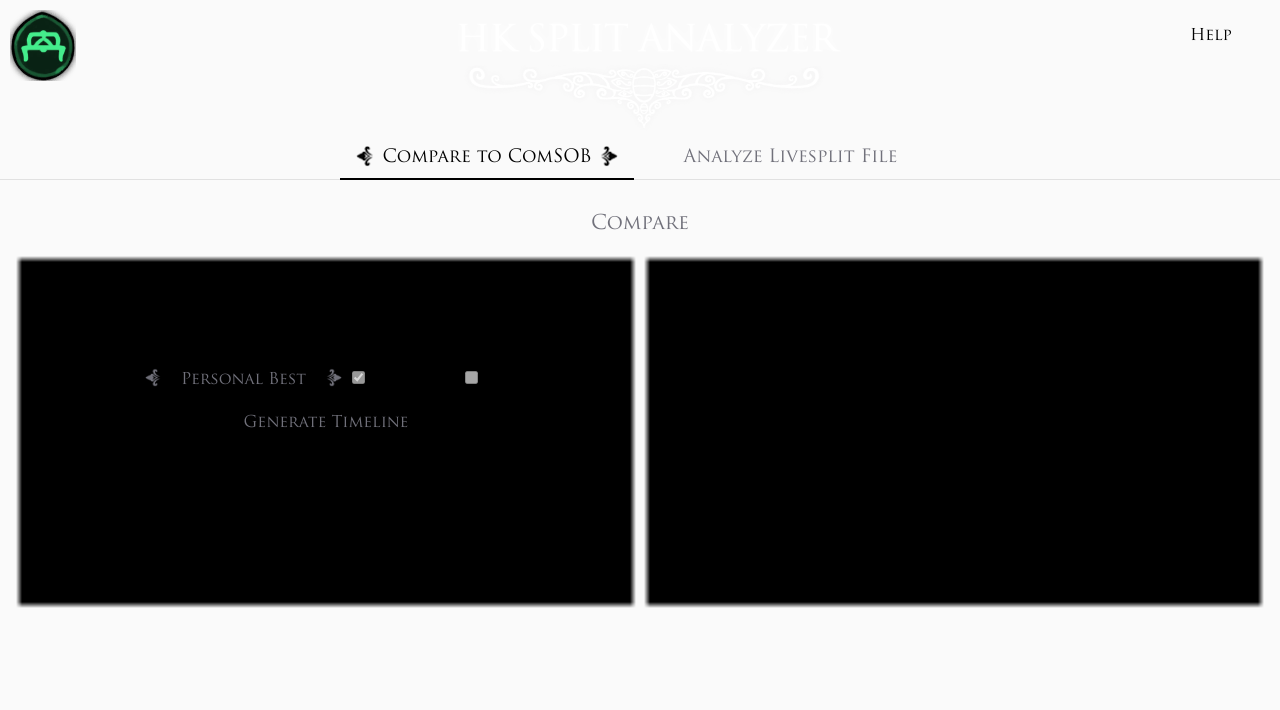
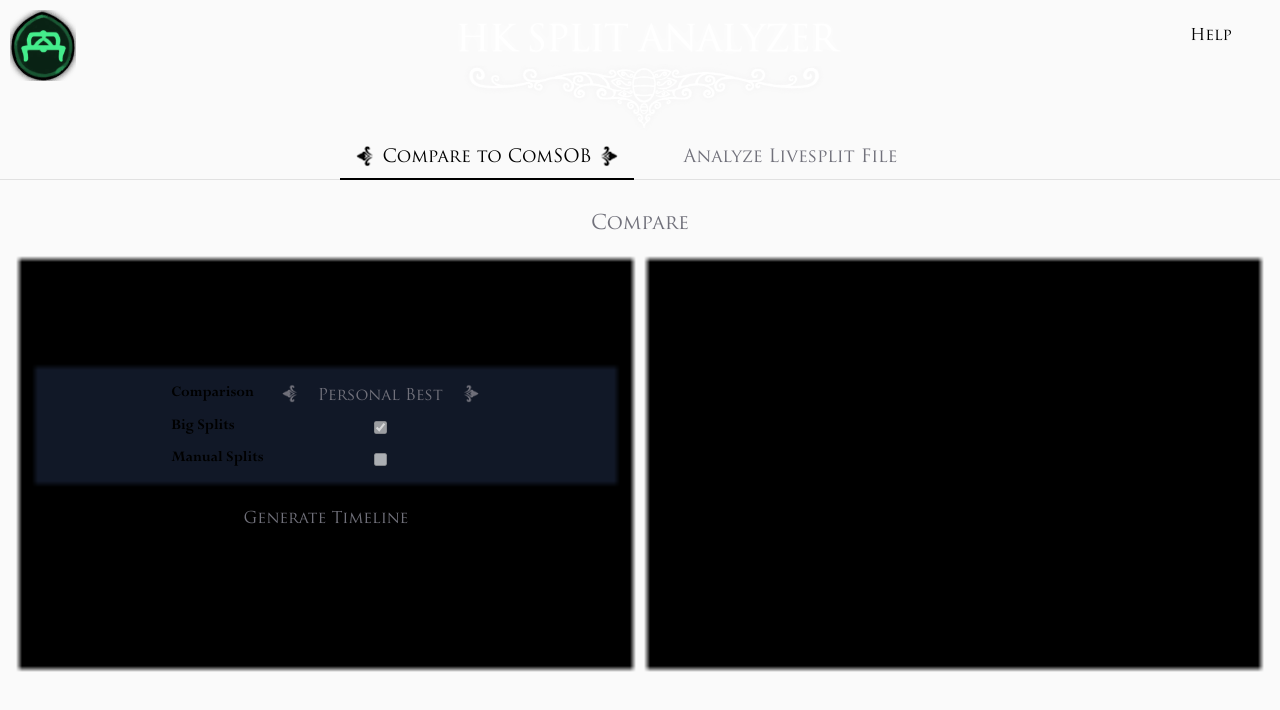
Before and after one commit to briank1727/hksplitanalyzer, a Next.js app: page / in a window 1280 px wide. Shown: the top 710 px of the page. Built offline with nearby package versions, Linux system fonts and the light colour scheme.

Commit message:
Made vertical options for LiveSplitImporterView and removed all Info Buttons

```diff
--- a/views/AnalyzeLSSPage.tsx
+++ b/views/AnalyzeLSSPage.tsx
@@ -146,7 +146,6 @@ export default function AnalyzeLSSPage() {
             className="text-sm"
           />
         </div>
-        <div className="flex items-center gap-1.5">
         <label className="flex items-center gap-1.5">
           <input
             type="checkbox"
@@ -159,17 +158,6 @@ export default function AnalyzeLSSPage() {
             Big Splits
           </span>
         </label>
-          <a
-            href="https://github.com/briank1727/hksplitanalyzer/blob/master/README.md#how-to-import-a-livesplit-file"
-            target="_blank"
-            rel="noopener noreferrer"
-            aria-label="About big splits"
-            className="flex h-4 w-4 items-center justify-center rounded-full border border-black/20 text-[10px] leading-none text-black/60 hover:bg-black/5 dark:border-white/25 dark:text-zinc-400 dark:hover:bg-white/10"
-          >
-            i
-          </a>
-        </div>
-        <div className="flex items-center gap-1.5">
         <label className="flex items-center gap-1.5">
           <input
             type="checkbox"
@@ -182,16 +170,6 @@ export default function AnalyzeLSSPage() {
             Manual Splits
           </span>
         </label>
-          <a
-            href="https://github.com/briank1727/hksplitanalyzer/blob/master/README.md#what-does-manual-splits-do"
-            target="_blank"
-            rel="noopener noreferrer"
-            aria-label="About manual splits"
-            className="flex h-4 w-4 items-center justify-center rounded-full border border-black/20 text-[10px] leading-none text-black/60 hover:bg-black/5 dark:border-white/25 dark:text-zinc-400 dark:hover:bg-white/10"
-          >
-            i
-          </a>
-        </div>
         <Button size="sm" onClick={handleGenerate} disabled={!imported}>
           Generate Timelines
         </Button>
--- a/views/ComsobImporterView.tsx
+++ b/views/ComsobImporterView.tsx
@@ -69,7 +69,7 @@ export default function ComsobImporterView({
 
   return (
     <>
-      <div className="h-80 overflow-hidden">
+      <div className="h-96 overflow-hidden">
         <h2 className="mb-3 text-center text-lg font-semibold tracking-tight text-black dark:text-zinc-50">
           {title}
         </h2>
--- a/views/LiveSplitImporterView.tsx
+++ b/views/LiveSplitImporterView.tsx
@@ -1,9 +1,16 @@
 "use client";
 
-import { useMemo, useState, type Dispatch, type SetStateAction } from "react";
+import {
+  useId,
+  useMemo,
+  useState,
+  type Dispatch,
+  type SetStateAction,
+} from "react";
 import Button from "@/components/Button";
 import MessageBox from "@/components/MessageBox";
 import OptionSelect from "@/components/OptionSelect";
+import Panel, { NESTED_PANEL_COLOR } from "@/components/Panel";
 import SplitsTable from "@/components/SplitsTable";
 import { import_lss } from "@/lib/import_lss";
 import { Comparison } from "@/lib/comparison";
@@ -32,6 +39,8 @@ export default function LiveSplitImporter({
   const [choice, setChoice] = useState<ComparisonKey>("PersonalBest");
   const [bigSplits, setBigSplits] = useState<boolean>(true);
   const [manualSplits, setManualSplits] = useState<boolean>(false);
+  const bigSplitsId = useId();
+  const manualSplitsId = useId();
   const [generateError, setGenerateError] = useState<string | null>(null);
 
   const importedStats = useMemo(() => {
@@ -103,7 +112,7 @@ export default function LiveSplitImporter({
 
   return (
     <>
-      <div className="h-80 overflow-hidden text-center">
+      <div className="h-96 overflow-hidden text-center">
         <h2 className="mb-3 text-lg font-semibold tracking-tight text-black dark:text-zinc-50">
           {title}
         </h2>
@@ -126,8 +135,11 @@ export default function LiveSplitImporter({
             className="mt-2"
           />
         )}
-        <div className="mt-4 flex flex-wrap items-center justify-center gap-2">
-          <div className="flex items-center gap-1.5">
+        <div className="mt-4">
+          <Panel
+            color={NESTED_PANEL_COLOR}
+            className="grid grid-cols-[auto_auto] items-center justify-center gap-x-4 gap-y-2 text-left"
+          >
             <span className="text-base text-black dark:text-zinc-50">
               Comparison
             </span>
@@ -137,54 +149,37 @@ export default function LiveSplitImporter({
               value={choice}
               onChange={setChoice}
               disabled={!imported}
+              className="justify-self-center"
             />
-          </div>
-          <div className="flex items-center gap-1.5">
-            <label className="flex items-center gap-1.5 disabled:opacity-50 disabled:pointer-events-none">
+            <label
+              htmlFor={bigSplitsId}
+              className="text-base text-black dark:text-zinc-50"
+            >
+              Big Splits
+            </label>
             <input
+              id={bigSplitsId}
               type="checkbox"
               checked={bigSplits}
               onChange={(e) => setBigSplits(e.target.checked)}
               disabled={!imported}
-                className="rounded border border-black/10 dark:border-white/15"
+              className="justify-self-center rounded border border-black/10 dark:border-white/15"
             />
-              <span className="text-base text-black dark:text-zinc-50">
-                Big Splits
-              </span>
+            <label
+              htmlFor={manualSplitsId}
+              className="text-base text-black dark:text-zinc-50"
+            >
+              Manual Splits
             </label>
-            <a
-              href="https://github.com/briank1727/hksplitanalyzer/blob/master/README.md#how-to-import-a-livesplit-file"
-              target="_blank"
-              rel="noopener noreferrer"
-              aria-label="About big splits"
-              className="flex h-4 w-4 items-center justify-center rounded-full border border-black/20 text-[10px] leading-none text-black/60 hover:bg-black/5 dark:border-white/25 dark:text-zinc-400 dark:hover:bg-white/10"
-            >
-              i
-            </a>
-          </div>
-          <div className="flex items-center gap-1.5">
-            <label className="flex items-center gap-1.5 disabled:opacity-50 disabled:pointer-events-none">
             <input
+              id={manualSplitsId}
               type="checkbox"
               checked={manualSplits}
               onChange={(e) => setManualSplits(e.target.checked)}
               disabled={!imported}
-                className="rounded border border-black/10 dark:border-white/15"
+              className="justify-self-center rounded border border-black/10 dark:border-white/15"
             />
-              <span className="text-base text-black dark:text-zinc-50">
-                Manual Splits
-              </span>
-            </label>
-            <a
-              href="https://github.com/briank1727/hksplitanalyzer/blob/master/README.md#what-does-manual-splits-do"
-              target="_blank"
-              rel="noopener noreferrer"
-              aria-label="About manual splits"
-              className="flex h-4 w-4 items-center justify-center rounded-full border border-black/20 text-[10px] leading-none text-black/60 hover:bg-black/5 dark:border-white/25 dark:text-zinc-400 dark:hover:bg-white/10"
-            >
-              i
-            </a>
-          </div>
+          </Panel>
         </div>
         <div className="mt-3 flex justify-center">
           <Button size="sm" onClick={handleGenerate} disabled={!imported}>
@@ -196,7 +191,8 @@ export default function LiveSplitImporter({
             status="success"
             message={
               <>
-                Timeline generated successfully ({generatedStats.numSplits} split
+                Timeline generated successfully ({generatedStats.numSplits}{" "}
+                split
                 {generatedStats.numSplits === 1 ? "" : "s"}
                 {generatedStats.totalTime !== null &&
                   `, total time: ${formatTsDisplay(generatedStats.totalTime)}`}
```
Lines whose indentation alone changed are shown as unchanged.
